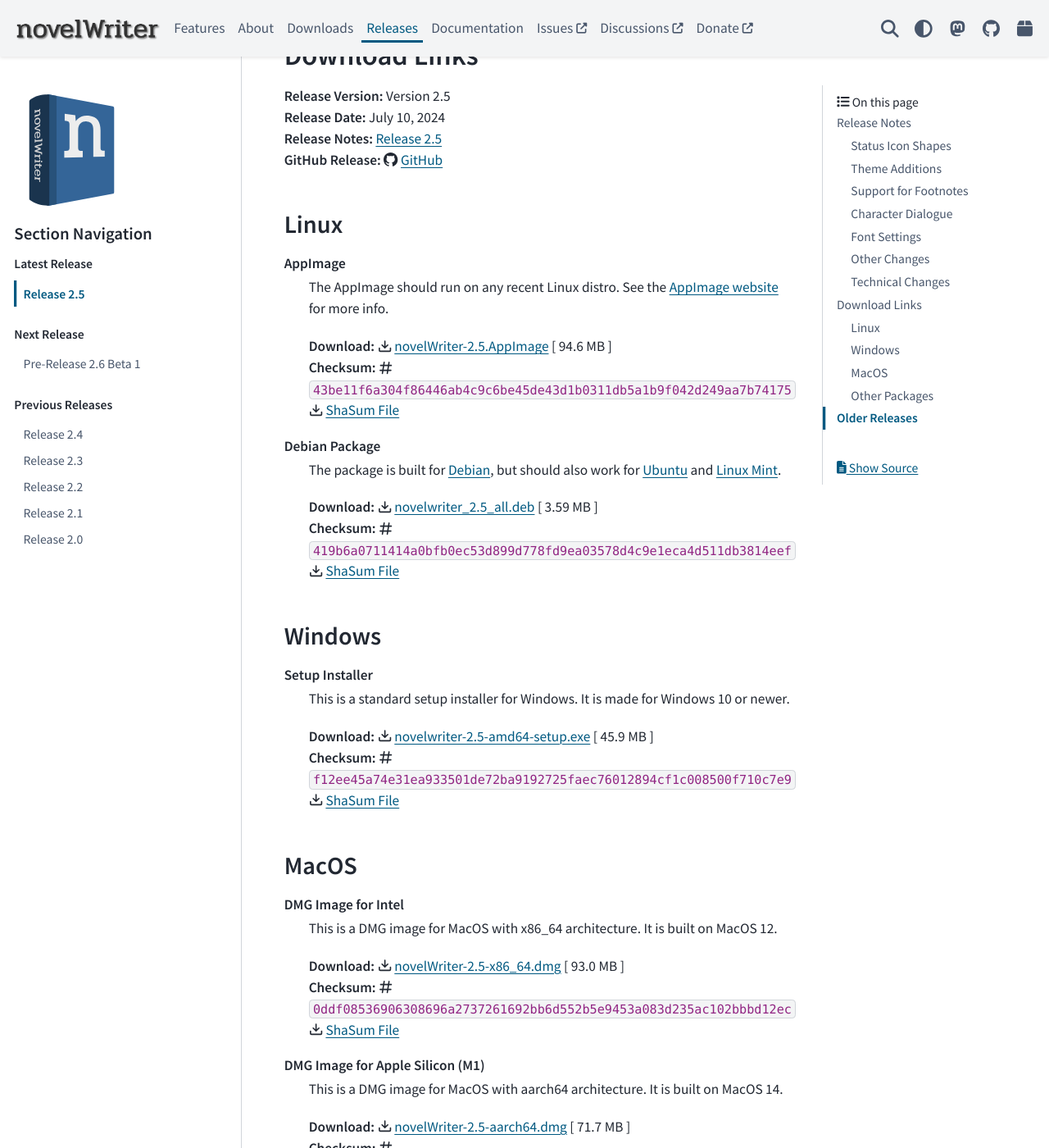
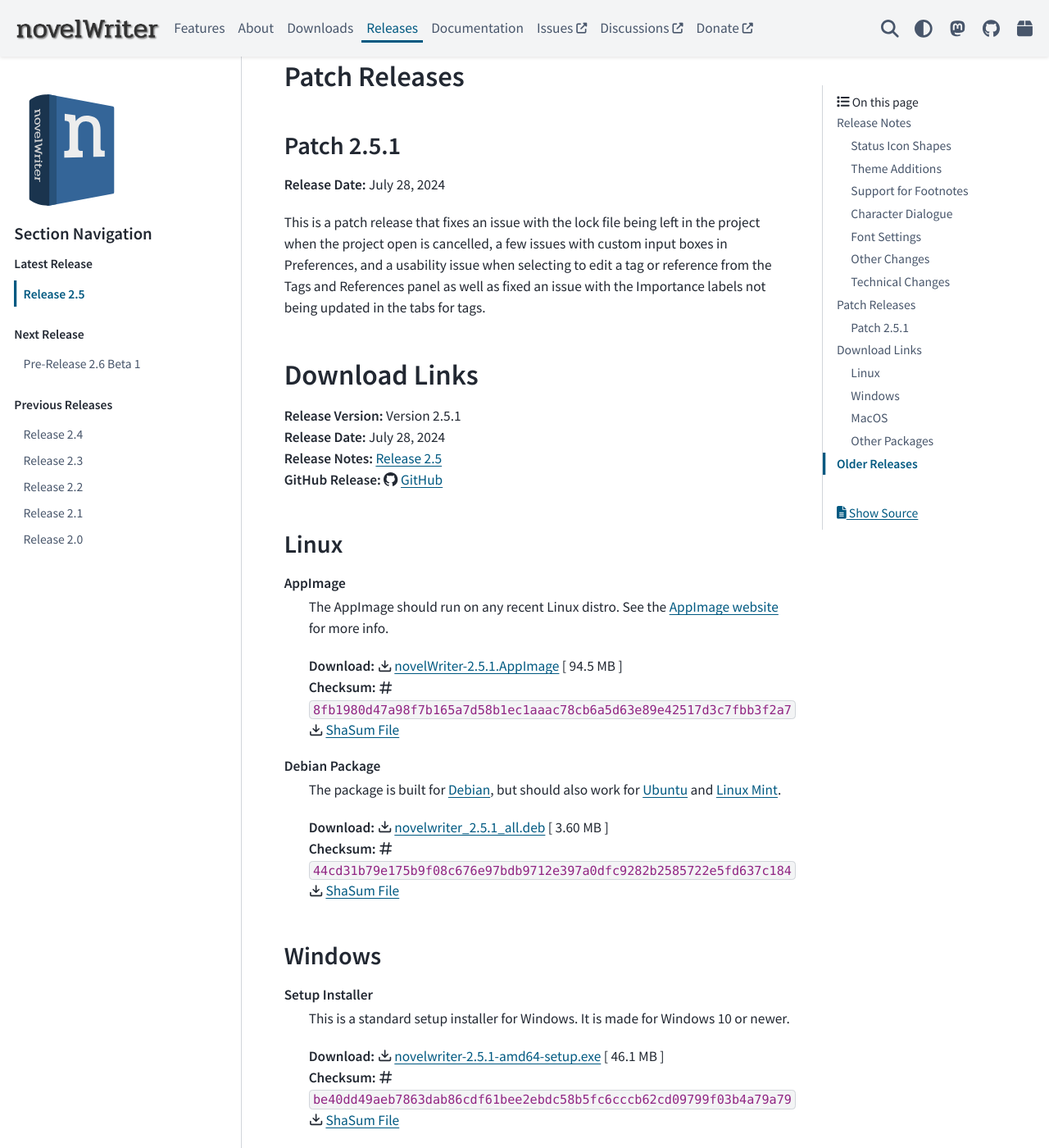
Before and after one commit to vkbo/novelWriter.io, a Sphinx documentation site: the page built from source/releases/release_2_5.rst, in a window 1280 px wide and 1400 px high, scrolled down 3753 px. Shown: the whole window at 82% size. Built offline with Sphinx 7.4.7 and the PyData theme 0.15.4, drawn with Linux system fonts in a browser that asks for light colours; some of the changed text lies outside the part shown.

Commit message:
Release 2.5.1

```diff
--- a/source/generated/download_release.rst
+++ b/source/generated/download_release.rst
@@ -4,10 +4,10 @@
 .. _Linux Mint: https://linuxmint.com/
 .. _novelWriter Repository: https://github.com/vkbo/novelWriter/
 
-| **Release Version:** Version 2.5
-| **Release Date:** July 10, 2024
+| **Release Version:** Version 2.5.1
+| **Release Date:** July 28, 2024
 | **Release Notes:** :ref:`main_release_2_5`
-| **GitHub Release:** :octicon:`mark-github` `GitHub <https://github.com/vkbo/novelWriter/releases/tag/v2.5>`__
+| **GitHub Release:** :octicon:`mark-github` `GitHub <https://github.com/vkbo/novelWriter/releases/tag/v2.5.1>`__
 
 Linux
 -----
@@ -15,14 +15,14 @@
 **AppImage**
    The AppImage should run on any recent Linux distro. See the `AppImage website`_ for more info.
 
-   | **Download:** :octicon:`download` `novelWriter-2.5.AppImage <https://github.com/vkbo/novelWriter/releases/download/v2.5/novelWriter-2.5.AppImage>`__ [ 94.6 MB ]
-   | **Checksum:** :octicon:`hash` ``43be11f6a304f86446ab4c9c6be45de43d1b0311db5a1b9f042d249aa7b74175`` :octicon:`download` `ShaSum File <https://github.com/vkbo/novelWriter/releases/download/v2.5/novelWriter-2.5.AppImage.sha256>`__
+   | **Download:** :octicon:`download` `novelWriter-2.5.1.AppImage <https://github.com/vkbo/novelWriter/releases/download/v2.5.1/novelWriter-2.5.1.AppImage>`__ [ 94.5 MB ]
+   | **Checksum:** :octicon:`hash` ``8fb1980d47a98f7b165a7d58b1ec1aaac78cb6a5d63e89e42517d3c7fbb3f2a7`` :octicon:`download` `ShaSum File <https://github.com/vkbo/novelWriter/releases/download/v2.5.1/novelWriter-2.5.1.AppImage.sha256>`__
 
 **Debian Package**
    The package is built for Debian_, but should also work for Ubuntu_ and `Linux Mint`_.
 
-   | **Download:** :octicon:`download` `novelwriter_2.5_all.deb <https://github.com/vkbo/novelWriter/releases/download/v2.5/novelwriter_2.5_all.deb>`__ [ 3.59 MB ]
-   | **Checksum:** :octicon:`hash` ``419b6a0711414a0bfb0ec53d899d778fd9ea03578d4c9e1eca4d511db3814eef`` :octicon:`download` `ShaSum File <https://github.com/vkbo/novelWriter/releases/download/v2.5/novelwriter_2.5_all.deb.sha256>`__
+   | **Download:** :octicon:`download` `novelwriter_2.5.1_all.deb <https://github.com/vkbo/novelWriter/releases/download/v2.5.1/novelwriter_2.5.1_all.deb>`__ [ 3.60 MB ]
+   | **Checksum:** :octicon:`hash` ``44cd31b79e175b9f08c676e97bdb9712e397a0dfc9282b2585722e5fd637c184`` :octicon:`download` `ShaSum File <https://github.com/vkbo/novelWriter/releases/download/v2.5.1/novelwriter_2.5.1_all.deb.sha256>`__
 
 
 Windows
@@ -31,8 +31,8 @@
 **Setup Installer**
    This is a standard setup installer for Windows. It is made for Windows 10 or newer.
 
-   | **Download:** :octicon:`download` `novelwriter-2.5-amd64-setup.exe <https://github.com/vkbo/novelWriter/releases/download/v2.5/novelwriter-2.5-amd64-setup.exe>`__ [ 45.9 MB ]
-   | **Checksum:** :octicon:`hash` ``f12ee45a74e31ea933501de72ba9192725faec76012894cf1c008500f710c7e9`` :octicon:`download` `ShaSum File <https://github.com/vkbo/novelWriter/releases/download/v2.5/novelwriter-2.5-amd64-setup.exe.sha256>`__
+   | **Download:** :octicon:`download` `novelwriter-2.5.1-amd64-setup.exe <https://github.com/vkbo/novelWriter/releases/download/v2.5.1/novelwriter-2.5.1-amd64-setup.exe>`__ [ 46.1 MB ]
+   | **Checksum:** :octicon:`hash` ``be40dd49aeb7863dab86cdf61bee2ebdc58b5fc6cccb62cd09799f03b4a79a79`` :octicon:`download` `ShaSum File <https://github.com/vkbo/novelWriter/releases/download/v2.5.1/novelwriter-2.5.1-amd64-setup.exe.sha256>`__
 
 
 MacOS
@@ -41,15 +41,15 @@
 **DMG Image for Intel**
    This is a DMG image for MacOS with x86_64 architecture. It is built on MacOS 12.
 
-   | **Download:** :octicon:`download` `novelWriter-2.5-x86_64.dmg <https://github.com/vkbo/novelWriter/releases/download/v2.5/novelWriter-2.5-x86_64.dmg>`__ [ 93.0 MB ]
-   | **Checksum:** :octicon:`hash` ``0ddf08536906308696a2737261692bb6d552b5e9453a083d235ac102bbbd12ec`` :octicon:`download` `ShaSum File <https://github.com/vkbo/novelWriter/releases/download/v2.5/novelWriter-2.5-x86_64.dmg.sha256>`__
+   | **Download:** :octicon:`download` `novelWriter-2.5.1-x86_64.dmg <https://github.com/vkbo/novelWriter/releases/download/v2.5.1/novelWriter-2.5.1-x86_64.dmg>`__ [ 94.4 MB ]
+   | **Checksum:** :octicon:`hash` ``e2e2fd68de4cc196468d00acd16744e875eae1c49936ce20ccf85ae547d4eb5e`` :octicon:`download` `ShaSum File <https://github.com/vkbo/novelWriter/releases/download/v2.5.1/novelWriter-2.5.1-x86_64.dmg.sha256>`__
 
 
 **DMG Image for Apple Silicon (M1)**
    This is a DMG image for MacOS with aarch64 architecture. It is built on MacOS 14.
 
-   | **Download:** :octicon:`download` `novelWriter-2.5-aarch64.dmg <https://github.com/vkbo/novelWriter/releases/download/v2.5/novelWriter-2.5-aarch64.dmg>`__ [ 71.7 MB ]
-   | **Checksum:** :octicon:`hash` ``d1aa6aa1226ad6c0d65dc7649c208306400a3e3d59bdc13f3595a006fd023b71`` :octicon:`download` `ShaSum File <https://github.com/vkbo/novelWriter/releases/download/v2.5/novelWriter-2.5-aarch64.dmg.sha256>`__
+   | **Download:** :octicon:`download` `novelWriter-2.5.1-aarch64.dmg <https://github.com/vkbo/novelWriter/releases/download/v2.5.1/novelWriter-2.5.1-aarch64.dmg>`__ [ 73.0 MB ]
+   | **Checksum:** :octicon:`hash` ``8bfbddb76b57439ce44db3931922662e259ed121222ad70fa1c2549ee4c1e2cc`` :octicon:`download` `ShaSum File <https://github.com/vkbo/novelWriter/releases/download/v2.5.1/novelWriter-2.5.1-aarch64.dmg.sha256>`__
 
 
 Other Packages
@@ -58,11 +58,11 @@
 **Python Wheel**
    The Wheel package can be installed with ``pip install <file_path>``.
 
-   | **Download:** :octicon:`download` `novelWriter-2.5-py3-none-any.whl <https://github.com/vkbo/novelWriter/releases/download/v2.5/novelWriter-2.5-py3-none-any.whl>`__ [ 4.09 MB ]
-   | **Checksum:** :octicon:`hash` ``7bcafa57e9fd0d8ff481c5f845f5762df62f64e80d23efd3af97f282d67e262b`` :octicon:`download` `ShaSum File <https://github.com/vkbo/novelWriter/releases/download/v2.5/novelWriter-2.5-py3-none-any.whl.sha256>`__
+   | **Download:** :octicon:`download` `novelWriter-2.5.1-py3-none-any.whl <https://github.com/vkbo/novelWriter/releases/download/v2.5.1/novelWriter-2.5.1-py3-none-any.whl>`__ [ 4.09 MB ]
+   | **Checksum:** :octicon:`hash` ``b6a55ca95bf68aa7ad7040e39faee49cba8b2ed2218a7c5cf7ed3766393aedf9`` :octicon:`download` `ShaSum File <https://github.com/vkbo/novelWriter/releases/download/v2.5.1/novelWriter-2.5.1-py3-none-any.whl.sha256>`__
 
 **Source Code**
 The source code packages are archived files of the entire source code. See also the `novelWriter Repository`_.
 
-| **Download:** :octicon:`download` `novelWriter-2.5.zip <https://api.github.com/repos/vkbo/novelWriter/zipball/v2.5>`__
-| **Download:** :octicon:`download` `novelWriter-2.5.tar.gz <https://api.github.com/repos/vkbo/novelWriter/tarball/v2.5>`__
+| **Download:** :octicon:`download` `novelWriter-2.5.1.zip <https://api.github.com/repos/vkbo/novelWriter/zipball/v2.5.1>`__
+| **Download:** :octicon:`download` `novelWriter-2.5.1.tar.gz <https://api.github.com/repos/vkbo/novelWriter/tarball/v2.5.1>`__
--- a/source/releases/index.rst
+++ b/source/releases/index.rst
@@ -41,8 +41,8 @@
      - Status
    * - :ref:`main_release_2_5`
      - 2024-07-10
-     - N/A
-     - N/A
+     - 2.5.1
+     - 2024-07-28
      - Latest Release: :ref:`Download <main_download>`
    * - :ref:`main_release_2_4`
      - 2024-04-20
--- a/source/releases/release_2_5.rst
+++ b/source/releases/release_2_5.rst
@@ -5,6 +5,7 @@
 ***********
 
 | **Release Date:** July 10, 2024
+| **Patches:** :ref:`2.5.1 <main_release_2_5_1>`
 
 Release Notes
 =============
@@ -127,6 +128,21 @@
   Debian-based distros of a similar age, ``.deb`` packages are no longer provided.
 
 
+Patch Releases
+==============
+
+.. _main_release_2_5_1:
+
+Patch 2.5.1
+-----------
+
+**Release Date:** July 28, 2024
+
+This is a patch release that fixes an issue with the lock file being left in the project when the project open is cancelled, a few
+issues with custom input boxes in Preferences, and a usability issue when selecting to edit a tag or reference from the Tags and
+References panel as well as fixed an issue with the Importance labels not being updated in the tabs for tags.
+
+
 Download Links
 ==============
 
@@ -138,5 +154,6 @@
 
 Past release packages are available for download on `GitHub <https://github.com/vkbo/novelWriter/releases>`__.
 
+| :octicon:`mark-github` `Download Release 2.5 <https://github.com/vkbo/novelWriter/releases/tag/v2.5>`__
 | :octicon:`mark-github` `Download Release 2.5 RC 1 <https://github.com/vkbo/novelWriter/releases/tag/v2.5rc1>`__
 | :octicon:`mark-github` `Download Release 2.5 Beta 1 <https://github.com/vkbo/novelWriter/releases/tag/v2.5b1>`__
```
Also changed, not shown: source/_extra/release-latest.json (+12 -12 lines), source/generated/checksum_block.rst (+14 -14 lines), source/generated/download_block.rst (+6 -6 lines).
